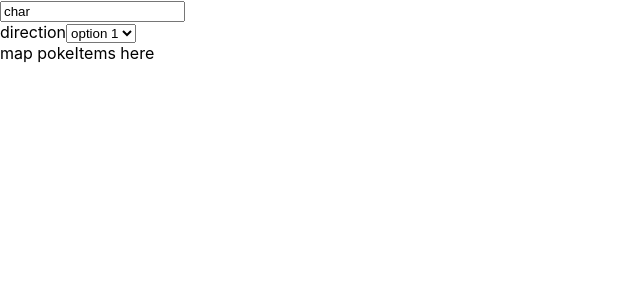
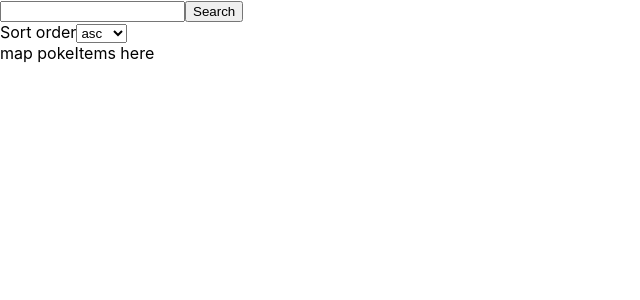
Before and after one commit to p-brubaker/lab-04-react-pokefetch, a React (Create React App) app: page / in a window 1280 px wide. Shown: the top 300 px of the page, without its empty margins (0-640 px from the left). Built offline with nearby package versions, Linux system fonts and the light colour scheme.

Commit message:
get presentational components working with hard coded data

```diff
--- a/src/App.js
+++ b/src/App.js
@@ -1,22 +1,40 @@
 import './App.css';
 import React, { Component } from 'react';
 import Dropdown from './Components/Dropdown';
-import TextInput from './Components/TextInput';
+import Search from './Components/Search';
 
 class App extends Component {
-    state = {}
+    state = {sortOrder: 'asc', query: 'char'}
+
+    handleChangeSortOrder = (e) => {
+        this.setState(
+            { sortOrder: e.target.value }
+        )
+    }
+
+    handleChangeQuery = (e) => {
+        this.setState(
+            { query: e.target.value }
+        )
+    }
+
+    handleSubmitQuery = () => {
+        console.log(`sort order: ${this.state.sortOrder} query: ${this.state.query}`);
+    }
 
     render () {
         return (
             <>
             <section className="dropdowns">
-                <TextInput
+                <Search
                     label="search"
-                    value="char"
+                    handleChange={this.handleChangeQuery}
+                    handleSubmit={this.handleSubmitQuery}
                 />
                 <Dropdown
-                    label="direction"
-                    options={['option 1', 'option 2']}
+                    handleChange={this.handleChangeSortOrder}
+                    label="Sort order"
+                    options={['asc', 'desc']}
                 />
             </section>
             <section className="poke-list">
--- a/src/Components/Dropdown.js
+++ b/src/Components/Dropdown.js
@@ -8,7 +8,7 @@ class Dropdown extends Component {
         return (
             <div className="dropdown">
             <label>{label}</label>
-            <select defaultValue="All" onChange={handleChange}>
+            <select defaultValue="asc" onChange={handleChange}>
                 {options.map((option, i) => {
                 return (
                     <option value={option} key={i}>
--- a/src/Components/TextInput.js
+++ b/src/Components/Search.js
@@ -4,7 +4,8 @@ class TextInput extends Component {
     render() {
         return (
             <>
-                <input value={this.props.value}></input>
+                <input onChange={this.props.handleChange}></input>
+                <button onClick={this.props.handleSubmit}>Search</button>
             </>
         )
     }
```
